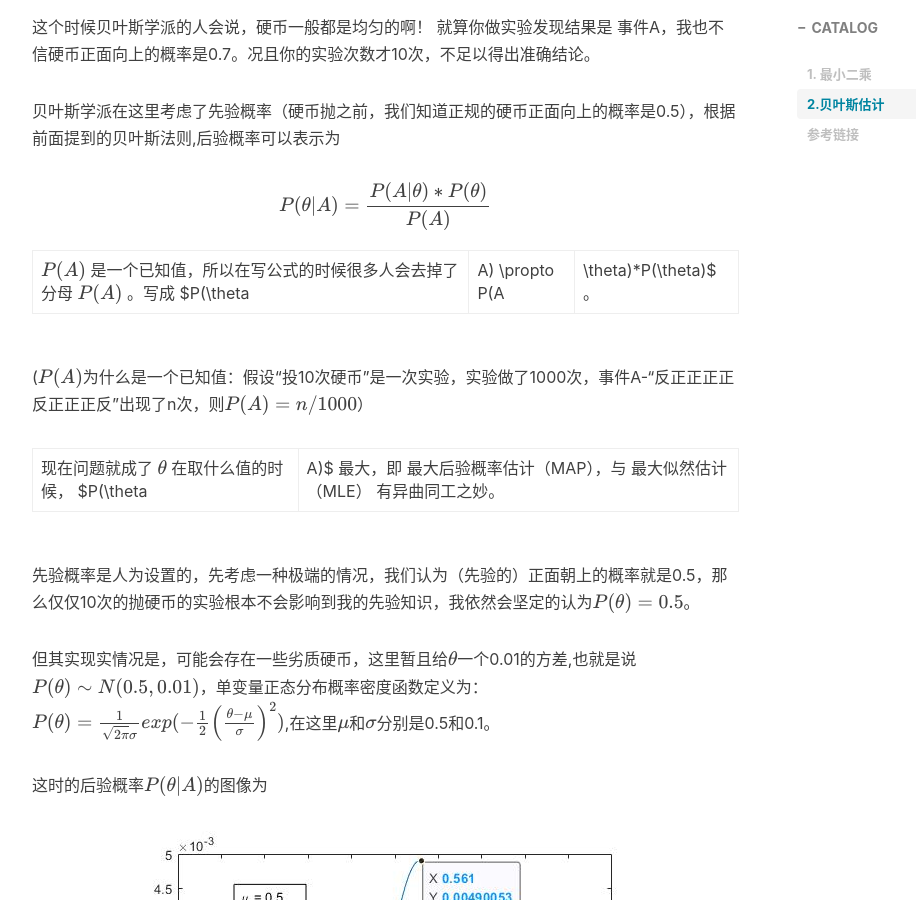
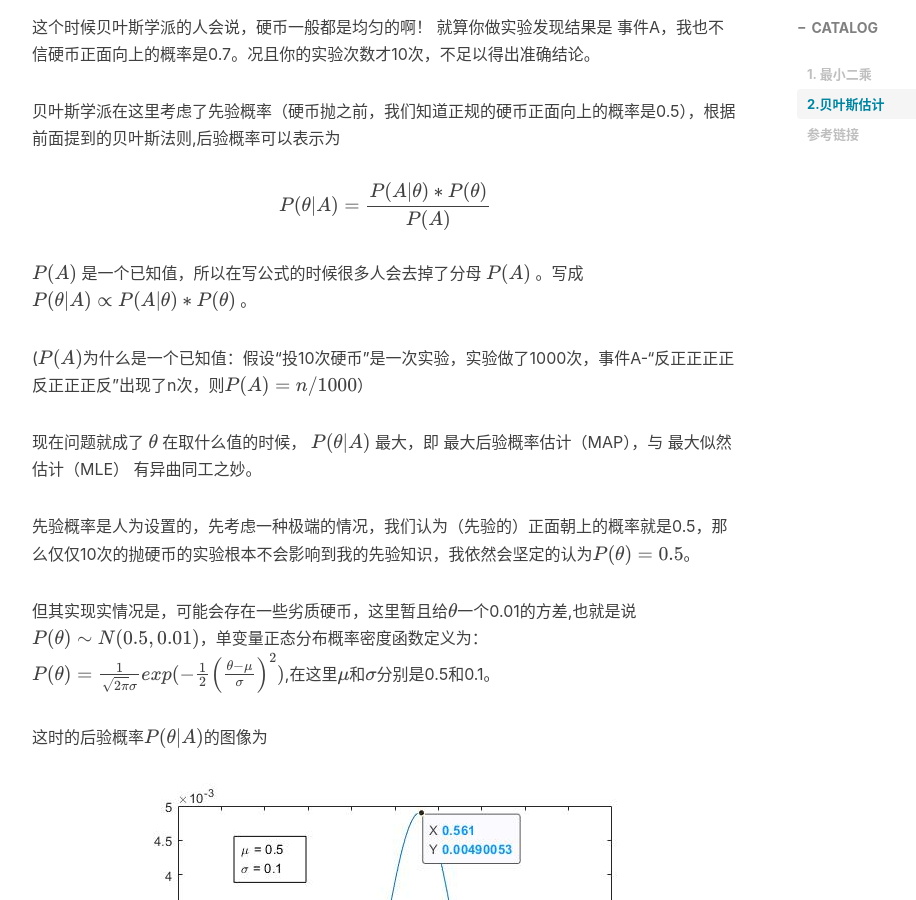
Before and after one commit to peisipand/peisipand.github.io, a Jekyll site: the page built from _posts/2022-04-21-Least square and Beiyesian.md, in a window 1280 px wide and 900 px high, scrolled down 3645 px. Shown: the whole window, without its empty margins (233-1149 px from the left). Built offline with Jekyll 4.4.1, drawn with Linux system fonts in a browser that asks for light colours; nearby versions of some CDN libraries; formulas are drawn with MathJax 3; comment, search, counter and statistics services are not loaded.

```diff
--- a/_posts/2022-04-21-Least square and Beiyesian.md
+++ b/_posts/2022-04-21-Least square and Beiyesian.md
@@ -130,11 +130,11 @@
 P(\theta|A)=\frac{P(A|\theta)*P(\theta)}{P(A)}
 $$
 
-$P(A)$ 是一个已知值，所以在写公式的时候很多人会去掉了分母 $P(A)$ 。写成 $P(\theta|A) \propto P(A|\theta)*P(\theta)$ 。
+$P(A)$ 是一个已知值，所以在写公式的时候很多人会去掉了分母 $P(A)$ 。写成 $P(\theta \| A) \propto P(A \| \theta)*P(\theta)$ 。
 
 ($P(A)$为什么是一个已知值：假设“投10次硬币”是一次实验，实验做了1000次，事件A-“反正正正正反正正正反”出现了n次，则$P(A) = n/1000$）
 
-现在问题就成了 $\theta$ 在取什么值的时候， $P(\theta|A)$ 最大，即 最大后验概率估计（MAP），与 最大似然估计（MLE） 有异曲同工之妙。
+现在问题就成了 $\theta$ 在取什么值的时候， $P(\theta \| A)$ 最大，即 最大后验概率估计（MAP），与 最大似然估计（MLE） 有异曲同工之妙。
 
 先验概率是人为设置的，先考虑一种极端的情况，我们认为（先验的）正面朝上的概率就是0.5，那么仅仅10次的抛硬币的实验根本不会影响到我的先验知识，我依然会坚定的认为$P(\theta) = 0.5$。
 
```
